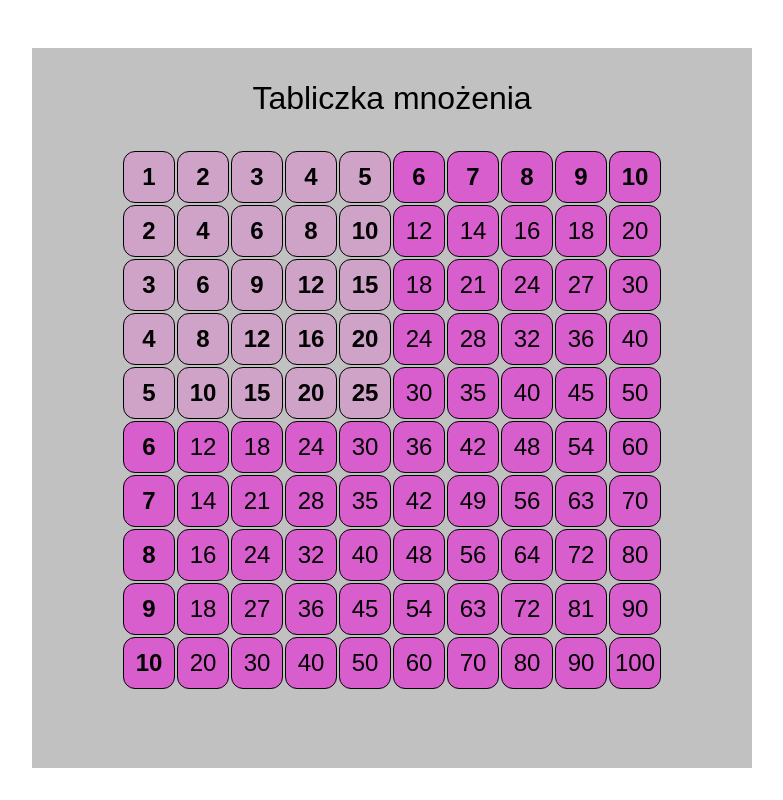
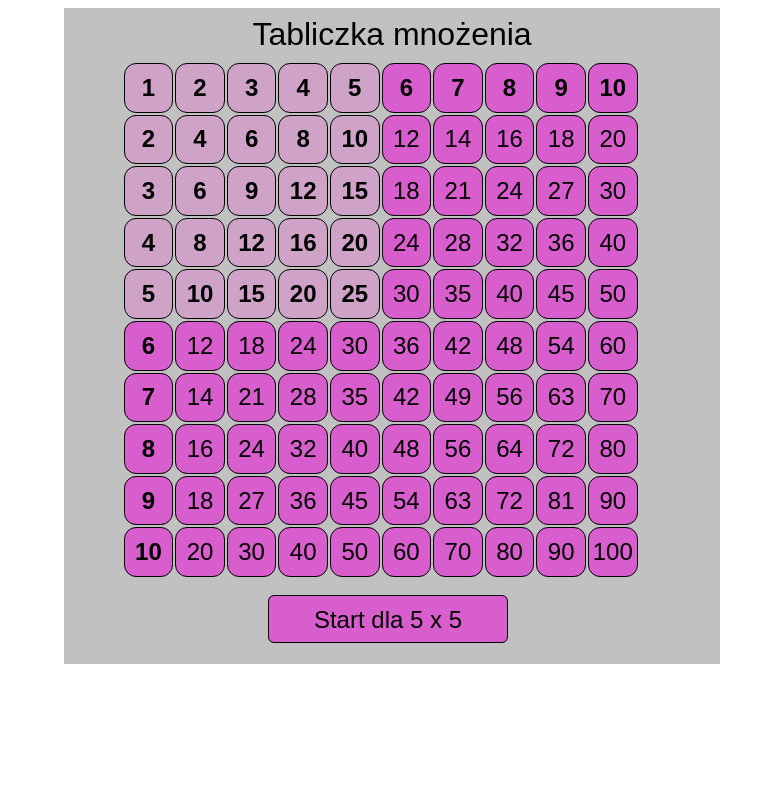
Before and after one commit to antusus/multiplcation-table-react, a React (Create React App) app: page / in a window 1280 px wide. Both pictures are taken after a click on the element "25". Shown: the whole page, without its empty margins (248-1031 px from the left). Built offline with nearby package versions, Linux system fonts and the light colour scheme.

Commit message:
Added button to start the game

```diff
--- a/src/App.css
+++ b/src/App.css
@@ -1,15 +1,15 @@
 .main {
-    width: 45em;
-    height: 45em;
+    width: 41em;
+    height: 41em;
     margin-left: auto;
     margin-right: auto;
-    margin-top: 3em;
+    margin-top: 0.5em;
     background: rgba(144,144,144,0.56);
 }
 
 .main .title {
     text-align: center;
     font-size: 2em;
-    padding-top: 1em;
-    padding-bottom: 1em;
+    padding-top: 0.25em;
+    padding-bottom: 0.25em;
 }
--- a/src/actions/index.js
+++ b/src/actions/index.js
@@ -1,4 +1,5 @@
 export const SELECT_CELL = 'SELECT_CELL';
+export const CONFIRMED_CELL = 'CONFIRMED_CELL';
 
 export function selectCell(row, column) {
     return {
@@ -6,3 +7,9 @@ export function selectCell(row, column) {
         payload: {row, column}
     };
 }
+export function confirmCell(row, column) {
+    return {
+        type: CONFIRMED_CELL,
+        payload: {row, column}
+    };
+}
--- a/src/components/table/table.css
+++ b/src/components/table/table.css
@@ -1,14 +1,16 @@
+.mtableContainer {
+    font-size: 1.5em;  }
+
 .mtable {
-    margin-left: auto;
-    margin-right: auto;
+    margin-left: 2.4em;
+    border-spacing: 0.1em;
 }
 
 .mtable tr td {
     background-color: rgba(234, 29, 213, 0.6);
-    width: 2em;
-    height: 2em;
+    width: 1.9em;
+    height: 1.9em;
     text-align: center;
-    font-size: 1.5em;
     border: 0.05em solid black;
     border-radius: 0.5em;
 }
@@ -25,3 +27,29 @@
 .mtable tr td:first-child {
     font-weight: bold;
 }
+
+.actionBar {
+    height: 3em;
+}
+
+.actionBar .message {
+    text-align: center;
+    line-height: 3em;
+}
+
+.actionBar .startButton {
+    font-size: inherit;
+    height: 2em;
+    line-height: 1.9em;
+    width: 10em;
+    border: 0.05em solid black;
+    box-sizing: border-box;
+    border-radius: 0.25em;
+    margin-top: 0.65em;
+    margin-left: 8.5em;
+    background-color: rgba(234, 29, 213, 0.6);
+}
+
+.actionBar .startButton:hover {
+    background-color: rgba(245, 67, 217, 0.25);
+}
--- a/src/components/table/table.js
+++ b/src/components/table/table.js
@@ -1,23 +1,42 @@
 import React, {Component} from 'react';
 import {connect} from 'react-redux';
 import _ from 'lodash';
-import {selectCell} from '../../actions/index';
+import {selectCell, confirmCell} from '../../actions/index';
 
 
 class MultiplicationTable extends Component {
     constructor(props) {
         super(props);
         this.onSelectedCell = this.onSelectedCell.bind(this);
+        this.onClickCell = this.onClickCell.bind(this);
     }
 
     render() {
         return (
-            <table className='mtable'>
-                <tbody>
-                {this.renderTable()}
-                </tbody>
-            </table>
+            <div className='mtableContainer'>
+                <table className='mtable'>
+                    <tbody>
+                    {this.renderTable()}
+                    </tbody>
+                </table>
+                <div className='actionBar'>
+                    {this.showStartButton()}
+                </div>
+            </div>
         );
+    }
+
+    showStartButton() {
+        if (this.props.confirmedCell.row && this.props.confirmedCell.column) {
+            return (
+                <button className='startButton'>
+                Start dla&nbsp;
+                {this.props.confirmedCell.row}
+                    &nbsp;x&nbsp;
+                {this.props.confirmedCell.column}
+            </button>);
+        }
+        return <div className='message'>Wybierz wartość w tabeli by rozpocząć</div>;
     }
 
     renderTable() {
@@ -40,7 +59,7 @@ class MultiplicationTable extends Component {
                     data-row={row}
                     data-column={col}
                     onMouseOver={this.onSelectedCell}
-                    onClick={this.onSelectedCell}
+                    onClick={this.onClickCell}
                     key={col}>
                     {col * row}
                 </td>
@@ -53,12 +72,19 @@ class MultiplicationTable extends Component {
         const column = event.target.dataset.column;
         this.props.selectCell(row, column)
     }
+
+    onClickCell(event) {
+        const row = event.target.dataset.row;
+        const column = event.target.dataset.column;
+        this.props.confirmCell(row, column)
+    }
 }
 
 const mapStateToProps = state => {
     return {
-        selectedCell: state.selectedCell
+        selectedCell: state.selectedCell,
+        confirmedCell: state.confirmedCell
     };
 };
 
-export default connect(mapStateToProps, {selectCell})(MultiplicationTable);
+export default connect(mapStateToProps, {selectCell, confirmCell})(MultiplicationTable);
--- a/src/reducers/index.js
+++ b/src/reducers/index.js
@@ -1,8 +1,10 @@
 import {combineReducers} from 'redux';
 import SelectedCellReducer from './reducer_selected_cell';
+import ConfirmedCellReducer from './reducer_confirmed_cell';
 
 const rootReducer = combineReducers({
-    selectedCell : SelectedCellReducer
+    selectedCell : SelectedCellReducer,
+    confirmedCell : ConfirmedCellReducer
 });
 
 export default rootReducer;
--- /dev/null
+++ b/src/reducers/reducer_confirmed_cell.js
@@ -0,0 +1,11 @@
+import {CONFIRMED_CELL} from '../actions/index';
+
+export default function (state = {}, action) {
+    switch (action.type) {
+        case CONFIRMED_CELL: {
+            console.log('confirmed', action);
+            return action.payload;
+        } default:
+            return state;
+    }
+};
```
